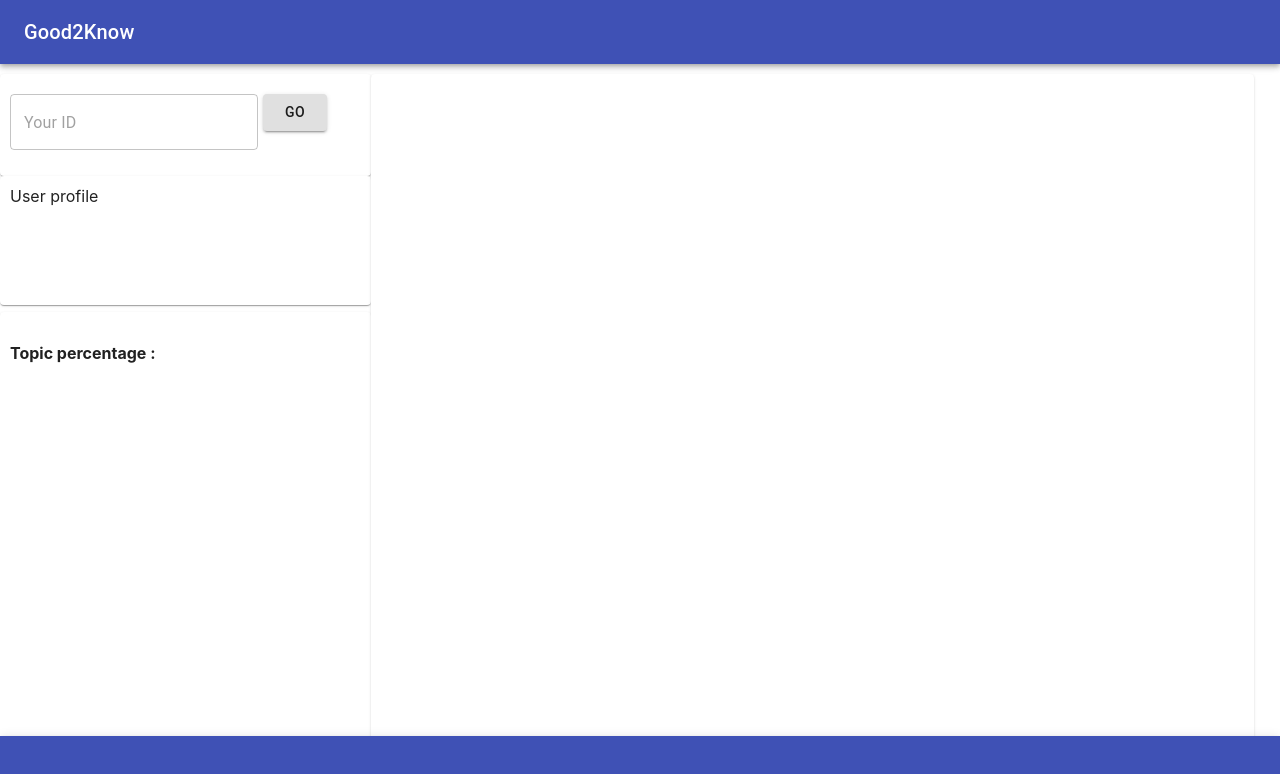
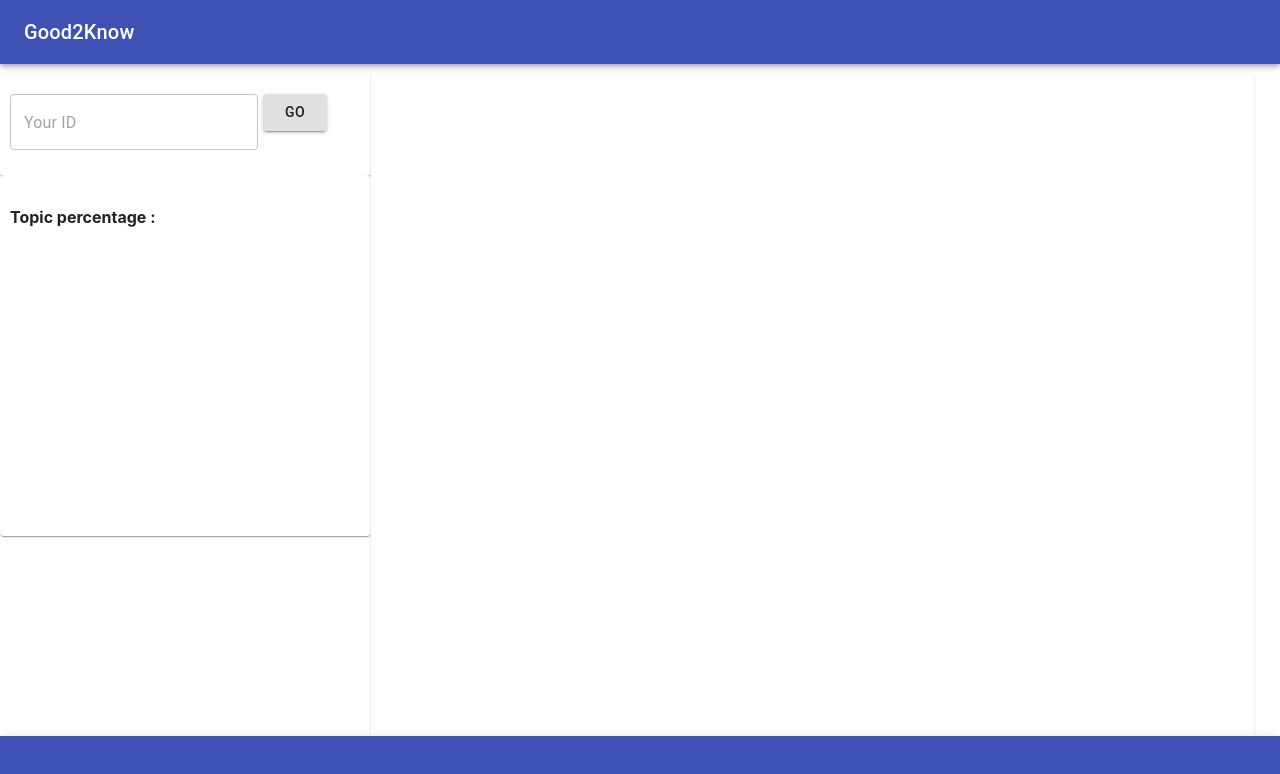
Before and after one commit to yyyjoe/Good2Know, a React (Create React App) app in the folder webApp/frontend/gui/: page / in a window 1280 px wide. Shown: the top 774 px of the page. Built offline with nearby package versions, Linux system fonts and the light colour scheme.

Commit message:
remove user profile

```diff
--- a/webApp/frontend/gui/src/mainFunction.js
+++ b/webApp/frontend/gui/src/mainFunction.js
@@ -32,10 +32,10 @@ class MainFunction extends Component {
                                 </Button>
                             </Paper>
                         </Grid>
-                        <Grid item style={{height : "20%"}}>
+                        {/* <Grid item style={{height : "20%"}}>
                             <Paper style={{ padding: 10, marginTop: 10, marginBottom: 10, height: "80%" }}>User profile</Paper>
-                        </Grid>
-                        <Grid item style={{height : "65%"}}>
+                        </Grid> */}
+                        <Grid item style={{height : "50%"}}>
                             <Paper style={{ padding: 10, marginTop: 10, marginBottom: 10, height: "100%" }}>
                                 <Chart
                                     topics={this.props.topics}
```
